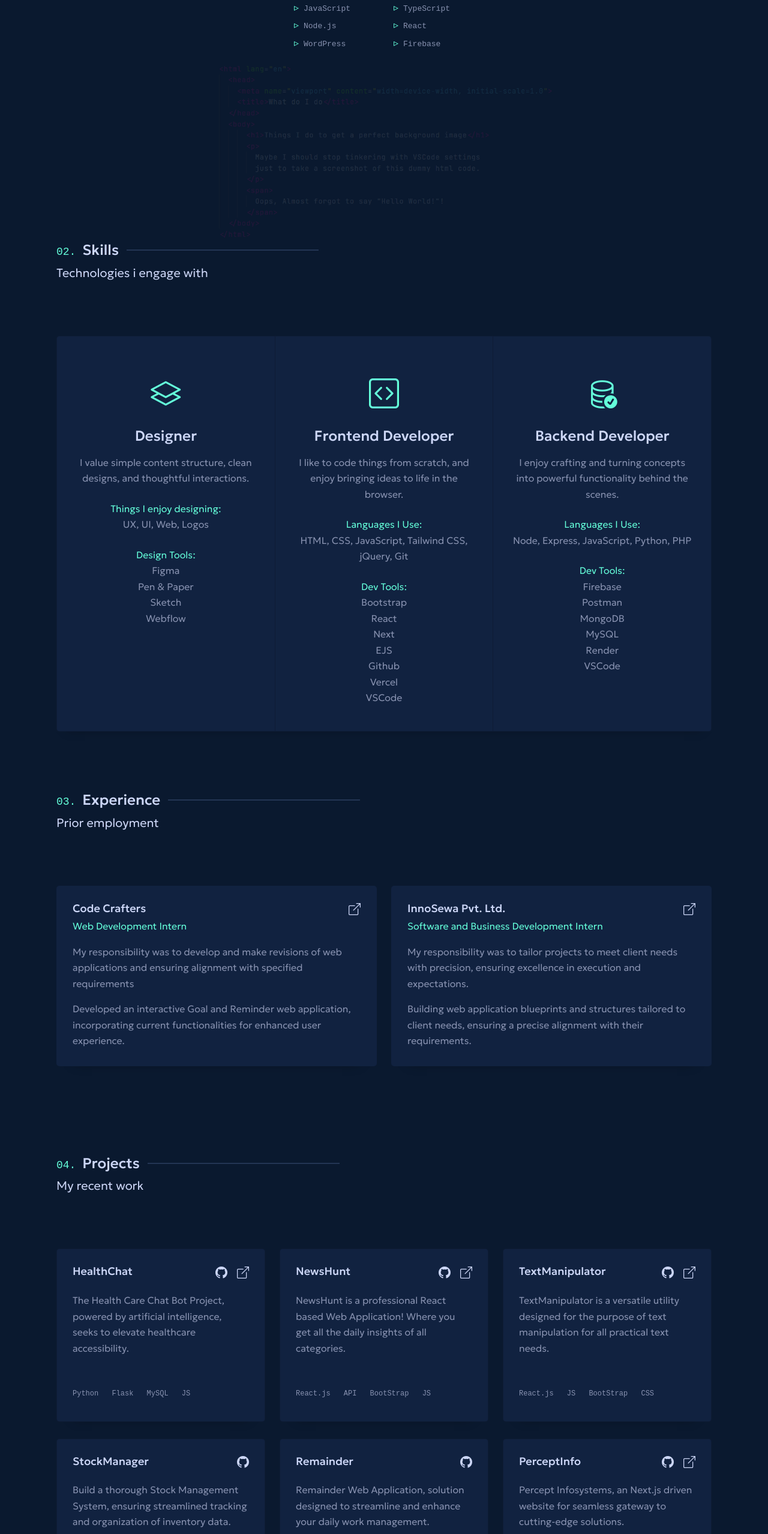
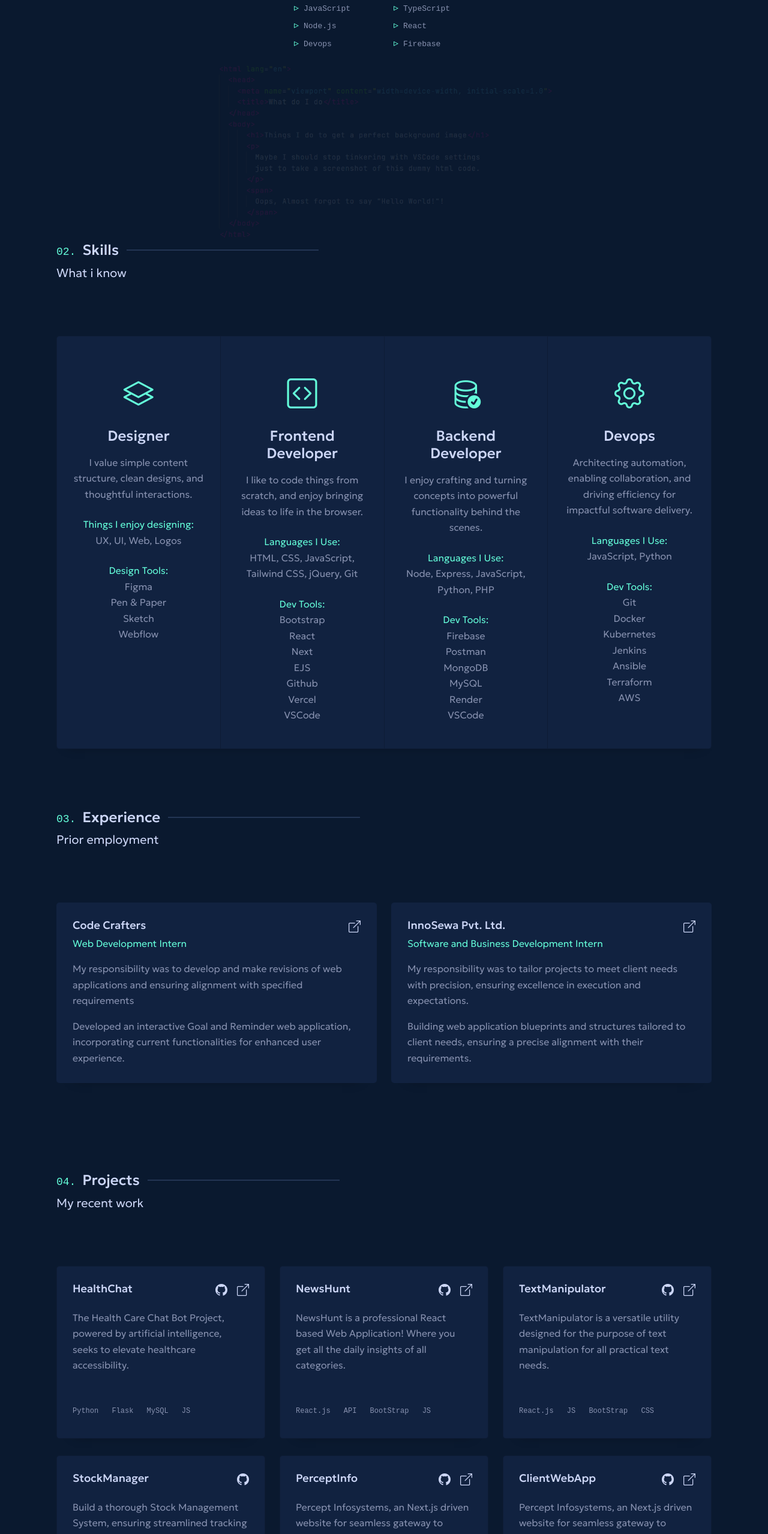
Before and after one commit to TRRIGE/Portfolio_React, a React (Create React App) app: page / in a window 1280 px wide. Shown: the part 1110-3668 px from the top of the page at 60% size. Built offline with nearby package versions, Linux system fonts and the light colour scheme; a web font is replaced by a local one.

Commit message:
code optimization

```diff
--- a/src/App.css
+++ b/src/App.css
@@ -539,3 +539,9 @@ a {
     border-color: #64ffda;
   }
 }
+
+@media (width >= 1400px) {
+  #edit {
+    margin-bottom: 55px;
+  }
+}
--- a/src/components/About.js
+++ b/src/components/About.js
@@ -51,7 +51,7 @@ const About = () => {
                             <div>
                                 <li><span className='ms-2'>JavaScript</span></li>
                                 <li><span className='ms-2'>Node.js</span></li>
-                                <li><span className='ms-2'>WordPress</span></li>
+                                <li><span className='ms-2'>Devops</span></li>
                             </div>
                             <div id='techDiv'>
                                 <li><span className='ms-2'>TypeScript</span></li>
--- a/src/components/Footer.js
+++ b/src/components/Footer.js
@@ -72,7 +72,7 @@ export default function Footer() {
                     <div className="footer">
                         <p><i className="bi bi-globe-americas"></i>Planet Earth 🌎</p>
                         <p><i className="bi bi-envelope"></i>pratiksamarth29@gmail.com</p>
-                        <div className='d-lg-none'>
+                        <div className='d-lg-none d-xl-block d-xxl-block mb-xl-3'>
                             <a className="fs-6 me-4 text-none" href="https://www.linkedin.com/in/pratik-samarth-ps/" target="_blank" rel="noreferrer"><i className="bi bi-linkedin"></i></a>
                             <a className="fs-6 me-4" href="https://github.com/TRRIGE" target="_blank" rel="noreferrer"><i className="bi bi-github" ></i></a>
                             <a className="fs-6 me-4" href="https://twitter.com/PratikSamarth" target="_blank" rel="noreferrer"><i className="bi bi-twitter-x"></i></a>
--- a/src/components/Projects.js
+++ b/src/components/Projects.js
@@ -110,13 +110,14 @@ const Projects = () => {
                     <div className="card card-project">
                         <div className="card-body">
                             <div className='d-flex justify-content-between mb-3'>
-                                <h5 className="card-title">Remainder</h5>
+                                <h5 className="card-title">PerceptInfo</h5>
                                 <span>
-                                    <a className="fs-5" style={{ color: '#ccd6f6' }} href="https://github.com/TRRIGE/Remainder_Next" target="_blank" rel="noreferrer"><i className="bi bi-github"></i></a>
+                                    <a className="fs-5 me-3" style={{ color: '#ccd6f6' }} href="https://github.com/TRRIGE/PerceptInfo_Next" target="_blank" rel="noreferrer"><i className="bi bi-github"></i></a>
+                                    <a className="fs-5" style={{ color: '#ccd6f6' }} href="https://perceptinfosystem-vert.vercel.app/" target="_blank" rel="noreferrer"><i className="bi bi-box-arrow-up-right"></i></a>
                                 </span>
                             </div>
-                            <p className="card-text">Remainder Web Application, solution designed to streamline and enhance your daily work management.</p>
-                            <p className="projectSkills" id="contact">Next.js Tailwind CSS MongoDB</p>
+                            <p className="card-text">Percept Infosystems, an Next.js driven website for  seamless gateway to cutting-edge solutions.</p>
+                            <p className="projectSkills" id="contact">Next.js Bootstrap JS Taiwind</p>
                         </div>
                     </div>
                 </motion.div>
@@ -128,14 +129,32 @@ const Projects = () => {
                     <div className="card card-project">
                         <div className="card-body">
                             <div className='d-flex justify-content-between mb-3'>
-                                <h5 className="card-title">PerceptInfo</h5>
+                                <h5 className="card-title">ClientWebApp</h5>
                                 <span>
-                                    <a className="fs-5 me-3" style={{ color: '#ccd6f6' }} href="https://github.com/TRRIGE/PerceptInfo_Next" target="_blank" rel="noreferrer"><i className="bi bi-github"></i></a>
-                                    <a className="fs-5" style={{ color: '#ccd6f6' }} href="https://perceptinfosystem-vert.vercel.app/" target="_blank" rel="noreferrer"><i className="bi bi-box-arrow-up-right"></i></a>
+                                    <a className="fs-5 me-3" style={{ color: '#ccd6f6' }} href="https://github.com/TRRIGE/Client_webapp" target="_blank" rel="noreferrer"><i className="bi bi-github"></i></a>
+                                    <a className="fs-5" style={{ color: '#ccd6f6' }} href="https://rutujakothekar-pratik-samarths-projects.vercel.app/" target="_blank" rel="noreferrer"><i className="bi bi-box-arrow-up-right"></i></a>
                                 </span>
                             </div>
                             <p className="card-text">Percept Infosystems, an Next.js driven website for  seamless gateway to cutting-edge solutions.</p>
                             <p className="projectSkills" id="contact">Next.js Bootstrap JS Taiwind</p>
+                        </div>
+                    </div>
+                </motion.div>
+                <motion.div ref={ref}
+                    initial={{ opacity: 0, y: 50 }}
+                    animate={controls}
+                    transition={{ duration: 0.9 }}
+                    className="col-lg-4 col-md-6">
+                    <div className="card card-project">
+                        <div className="card-body">
+                            <div className='d-flex justify-content-between mb-3'>
+                                <h5 className="card-title">Remainder</h5>
+                                <span>
+                                    <a className="fs-5" style={{ color: '#ccd6f6' }} href="https://github.com/TRRIGE/Remainder_Next" target="_blank" rel="noreferrer"><i className="bi bi-github"></i></a>
+                                </span>
+                            </div>
+                            <p className="card-text">Remainder Web Application, solution designed to streamline and enhance your daily work management.</p>
+                            <p className="projectSkills" id="contact">Next.js Tailwind CSS MongoDB</p>
                         </div>
                     </div>
                 </motion.div>
--- a/src/components/Skills.js
+++ b/src/components/Skills.js
@@ -24,7 +24,7 @@ const Skills = () => {
                 transition={{ duration: 0.9 }}
             >
                 <h6><span id="secondFontFamily2">02. </span><span className='fs-4' style={{ color: '#ccd6f6' }}>Skills </span><span id="rowStyleSkills"></span></h6>
-                <p id="edit">Technologies i engage with</p>
+                <p id="edit">What i know</p>
                 <motion.div ref={ref}
                     initial={{ opacity: 0, y: 50 }}
                     animate={controls}
@@ -60,6 +60,16 @@ const Skills = () => {
                             </p>
                         </div>
                     </div>
+                    <div className="card" style={{ paddingTop: "70px" }}>
+                        <i className="bi bi-gear mb-2" style={{ fontSize: "50px", color: "#64ffda" }}></i>
+                        <div className="card-body mt-2">
+                            <h4 className="card-title mb-3" style={{ color: '#ccd6f6' }}> Devops</h4>
+                            <p className="card-text mb-4">Architecting automation, enabling collaboration, and driving efficiency for impactful software delivery.</p>
+                            <p className="card-text mb-4"><span style={{ color: "#64ffda" }}>Languages I Use: </span><br />JavaScript, Python</p>
+                            <p><span style={{ color: "#64ffda" }}>Dev Tools: </span><br />Git<br />Docker<br />Kubernetes<br />Jenkins<br />Ansible<br />Terraform<br />AWS<br />
+                            </p>
+                        </div>
+                    </div>
                 </motion.div>
             </motion.div>
         </div>
```
